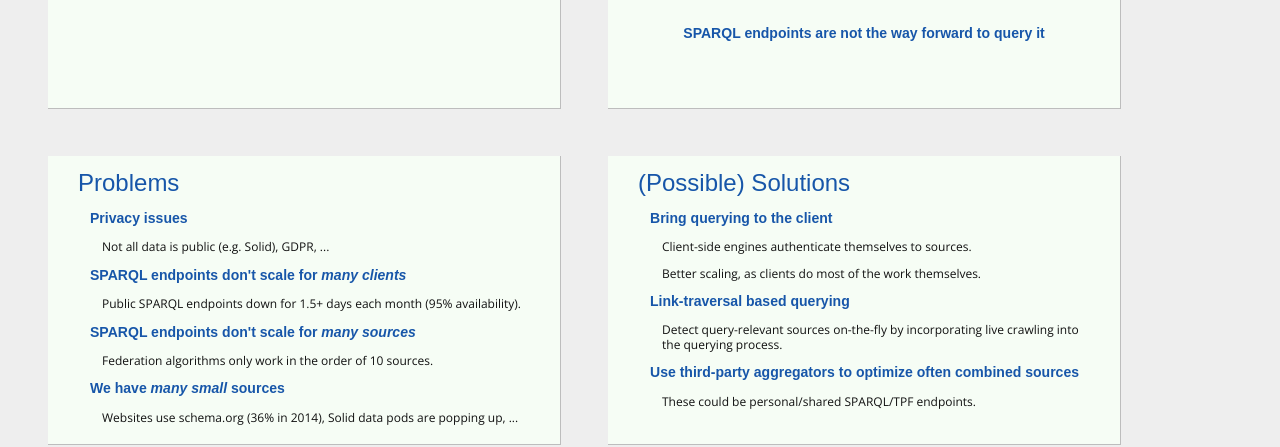
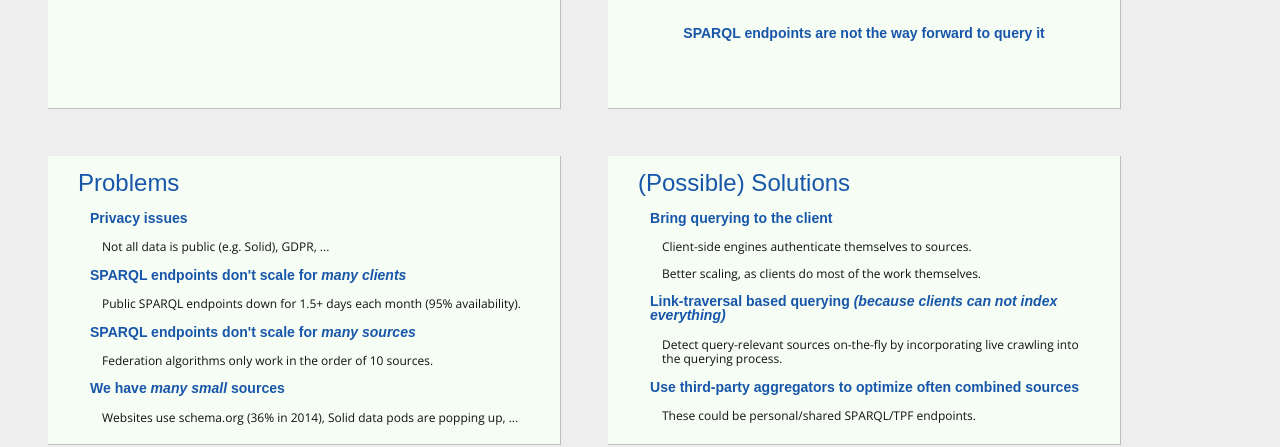
Before and after one commit to rubensworks/slides-2019-semmering-queryinglinkeddata, a plain HTML site: page index.html in a window 1280 px wide. Shown: the part 539-986 px from the top of the page. Drawn offline with nearby package versions, Linux system fonts and the light colour scheme; a web font is replaced by a local one.

Commit message:
Deploy rubensworks/slides-2019-semmering-queryinglinkeddata to github.com/rubensworks/slides-2019-semmering-queryinglinkeddata.git:gh-pages

```diff
--- a/index.html
+++ b/index.html
@@ -77,7 +77,7 @@
                 <p class="indent">Better scaling, as clients do most of the work themselves.</p>
             </li>
             <li>
-                <h3>Link-traversal based querying</h3>
+                <h3>Link-traversal based querying <em>(because clients can not index everything)</em></h3>
                 <p class="indent">Detect query-relevant sources on-the-fly by incorporating live crawling into the querying process.</p>
             </li>
             <li>
```
